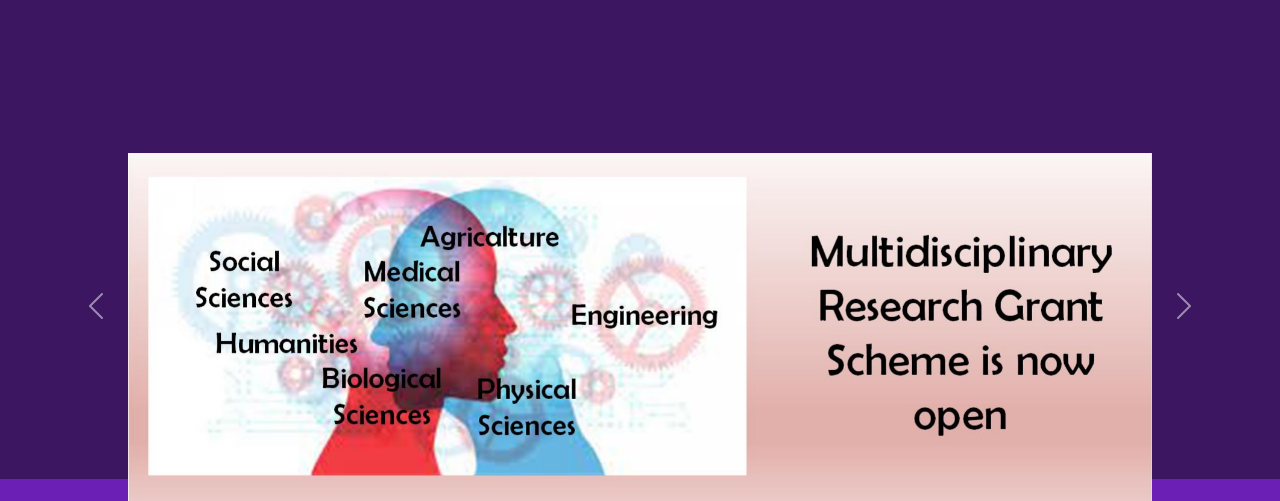
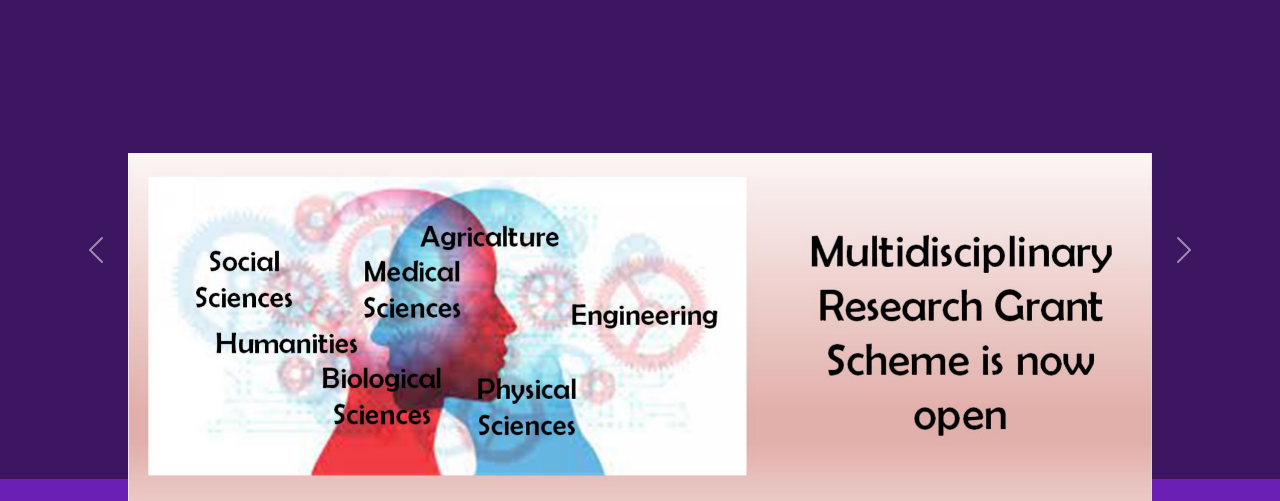
Before and after one commit to VenuraShyamal14/URC, a PHP site: page / in a window 1280 px wide. Shown: the part 57-558 px from the top of the page. Run offline with PHP 8.4, Linux system fonts and the light colour scheme.

Commit message:
carosel next prew btn padding

```diff
--- a/css/styles.css
+++ b/css/styles.css
@@ -50,9 +50,9 @@ h2{
 }
 
 .carousel-control-prev{
-    margin-top: 112px;
+    padding-top: 112px;
 }
 
 .carousel-control-next{
-    margin-top: 112px;
+    padding-top: 112px;
 }
```
